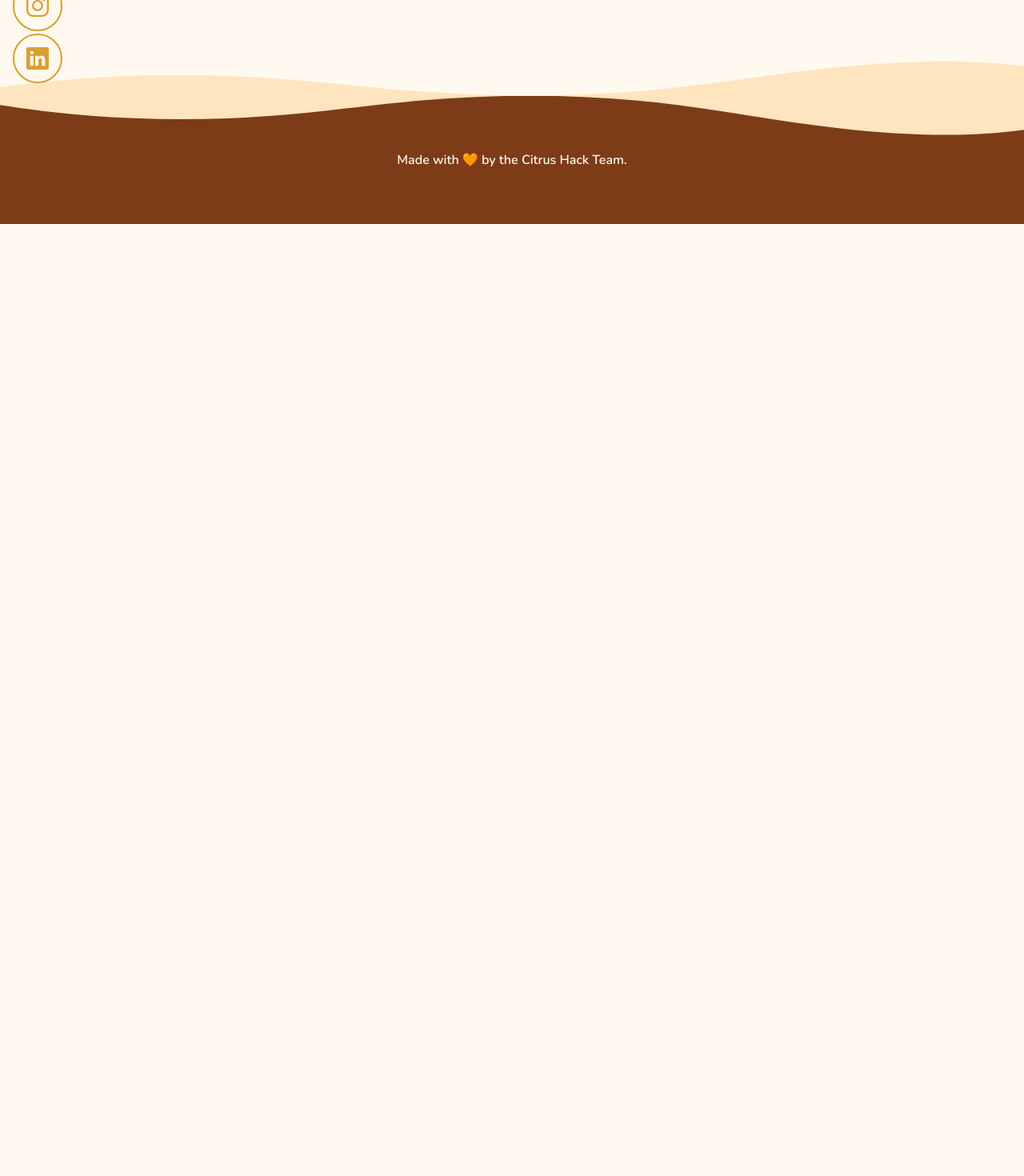
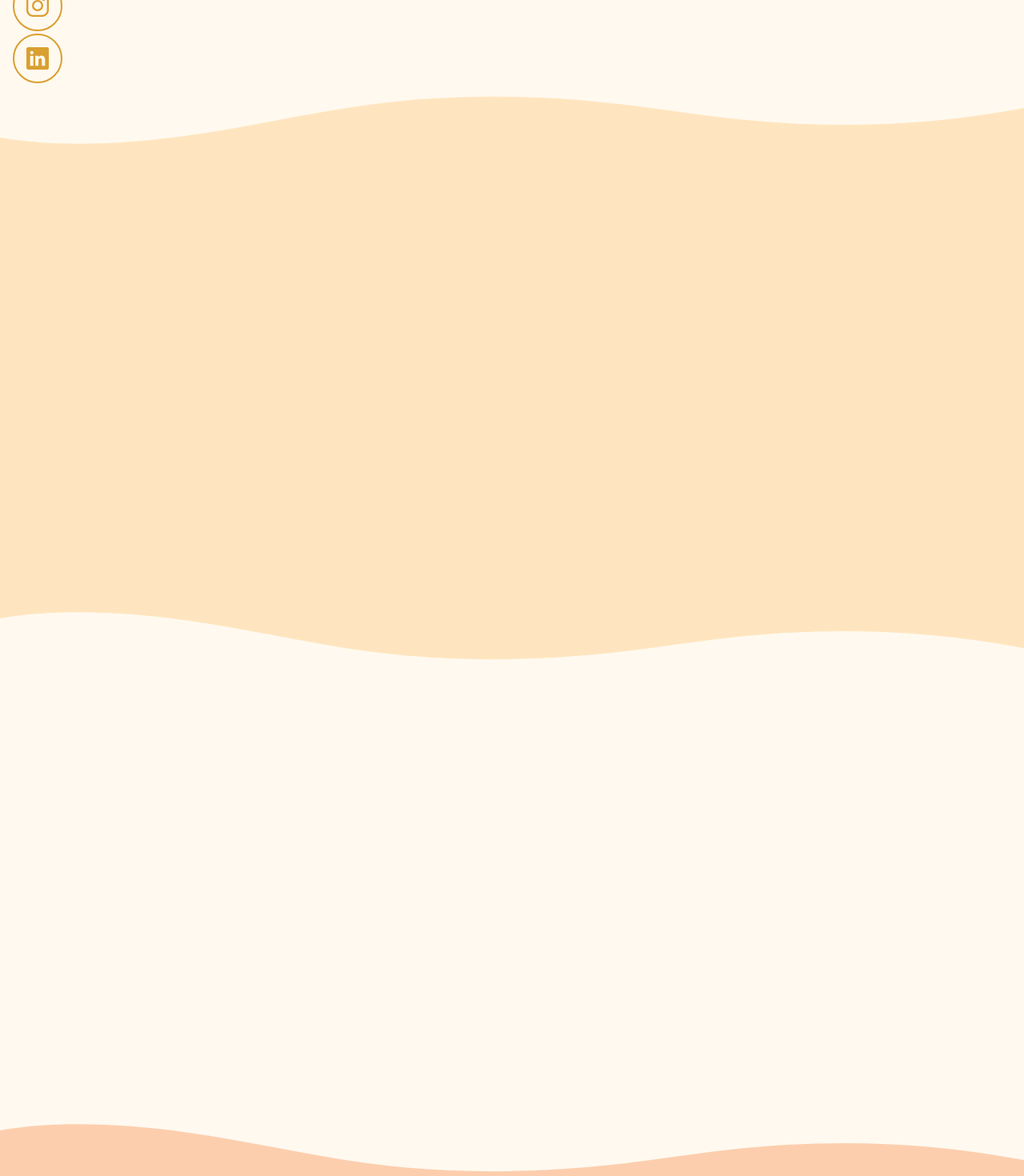
Before and after one commit to citrushack/cutiehack2021, a Next.js app: page /live in a window 1280 px wide. Shown: the part 680-2150 px from the top of the page at 80% size. Before the commit the page ends 960 px from the top, so only its background shows below. Built offline with nearby package versions, Linux system fonts and the light colour scheme; no server answers.

Commit message:
Initial commit for live sections

```diff
--- a/pages/live.js
+++ b/pages/live.js
@@ -1,15 +1,73 @@
 import React from 'react'
+import Head from 'next/head'
 import CountdownWrapper from '../components/Countdown'
+import Sponsors from '../pages/sponsors'
+import Team from '../pages/team'
 
 import styles from '../styles/Live.module.css'
 
 export default function Live() {
   return (
-    <section className={styles.section}>
-      <CountdownWrapper
-        date="2021-11-06T21:00:00"
-        heading="time left until end"
-      />
-    </section>
+    <>
+      <Head>
+        <title>Cutie Hack | Live</title>
+      </Head>
+      <section className={styles.section}>
+        <CountdownWrapper
+          date="2021-11-06T21:00:00"
+          heading="time left until hacking ends"
+        />
+      </section>
+      <section className={styles.section2}>
+        <div className={styles.wave2}>
+          <svg
+            data-name="Layer 1"
+            xmlns="http://www.w3.org/2000/svg"
+            viewBox="0 0 1200 120"
+            preserveAspectRatio="none"
+          >
+            <path
+              d="M321.39,56.44c58-10.79,114.16-30.13,172-41.86,82.39-16.72,168.19-17.73,250.45-.39C823.78,31,906.67,72,985.66,92.83c70.05,18.48,146.53,26.09,214.34,3V0H0V27.35A600.21,600.21,0,0,0,321.39,56.44Z"
+              className={styles.shapefill}
+            ></path>
+          </svg>
+        </div>
+
+      </section>
+      <section className={styles.section3}>
+        <div className={styles.wave3}>
+          <svg
+            data-name="Layer 1"
+            xmlns="http://www.w3.org/2000/svg"
+            viewBox="0 0 1200 120"
+            preserveAspectRatio="none"
+          >
+            <path
+              d="M985.66,92.83C906.67,72,823.78,31,743.84,14.19c-82.26-17.34-168.06-16.33-250.45.39-57.84,11.73-114,31.07-172,41.86A600.21,600.21,0,0,1,0,27.35V120H1200V95.8C1132.19,118.92,1055.71,111.31,985.66,92.83Z"
+              className={styles.shapefill}
+            ></path>
+          </svg>
+        </div>
+
+      </section>
+      <section className={styles.section4}>
+        <div className={styles.wave4}>
+          <svg
+            data-name="Layer 1"
+            xmlns="http://www.w3.org/2000/svg"
+            viewBox="0 0 1200 120"
+            preserveAspectRatio="none"
+          >
+            <path
+              d="M985.66,92.83C906.67,72,823.78,31,743.84,14.19c-82.26-17.34-168.06-16.33-250.45.39-57.84,11.73-114,31.07-172,41.86A600.21,600.21,0,0,1,0,27.35V120H1200V95.8C1132.19,118.92,1055.71,111.31,985.66,92.83Z"
+              className={styles.shapefill}
+            ></path>
+          </svg>
+        </div>
+
+      </section>
+      <Sponsors />
+      <Team />
+    </>
   )
 }
--- a/styles/Live.module.css
+++ b/styles/Live.module.css
@@ -5,3 +5,99 @@
   align-items: center;
   min-height: 100vh;
 }
+
+.section2 {
+  position: relative;
+  display: flex;
+  flex-direction: column;
+  justify-content: center;
+  align-items: center;
+  background-color: var(--brand-lightest);
+  min-height: 80vh;
+  padding: 0 1rem;
+}
+
+.wave2 {
+  position: absolute;
+  top: 0;
+  left: 0;
+  width: 100%;
+  overflow: hidden;
+  line-height: 0;
+}
+
+.wave2 svg {
+  position: relative;
+  display: block;
+  width: calc(100% + 1.3px);
+  height: 65px;
+  transform: rotateY(180deg);
+}
+
+.wave2 .shapefill {
+  fill: var(--bg);
+}
+
+.section3 {
+  position: relative;
+  display: flex;
+  flex-direction: column;
+  align-items: center;
+  justify-content: center;
+  min-height: 80vh;
+  padding: 0 1rem;
+  background-color: var(--bg);
+}
+
+.wave3 {
+  position: absolute;
+  top: 0;
+  left: 0;
+  width: 100%;
+  overflow: hidden;
+  line-height: 0;
+  transform: rotate(180deg);
+}
+
+.wave3 svg {
+  position: relative;
+  display: block;
+  width: calc(100% + 1.3px);
+  height: 65px;
+}
+
+.wave3 .shapefill {
+  fill: var(--brand-lightest);
+}
+
+.section4 {
+  position: relative;
+  display: flex;
+  flex-direction: column;
+  align-items: center;
+  justify-content: center;
+  min-height: 80vh;
+  padding: 0 1rem;
+  background-color: #fdceae;
+}
+
+.wave4 {
+  position: absolute;
+  top: 0;
+  left: 0;
+  width: 100%;
+  overflow: hidden;
+  line-height: 0;
+  transform: rotate(180deg);
+}
+
+.wave4 svg {
+  position: relative;
+  display: block;
+  width: calc(100% + 1.3px);
+  height: 65px;
+}
+
+.wave4 .shapefill {
+  fill: var(--bg);
+}
```
